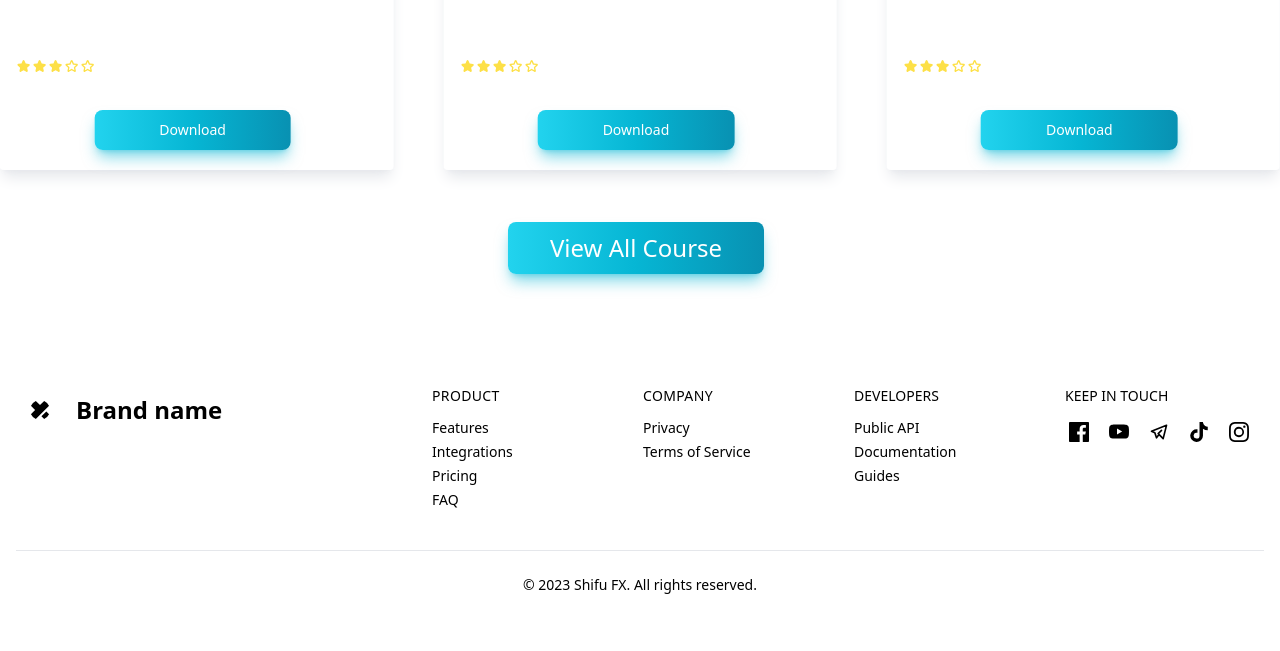
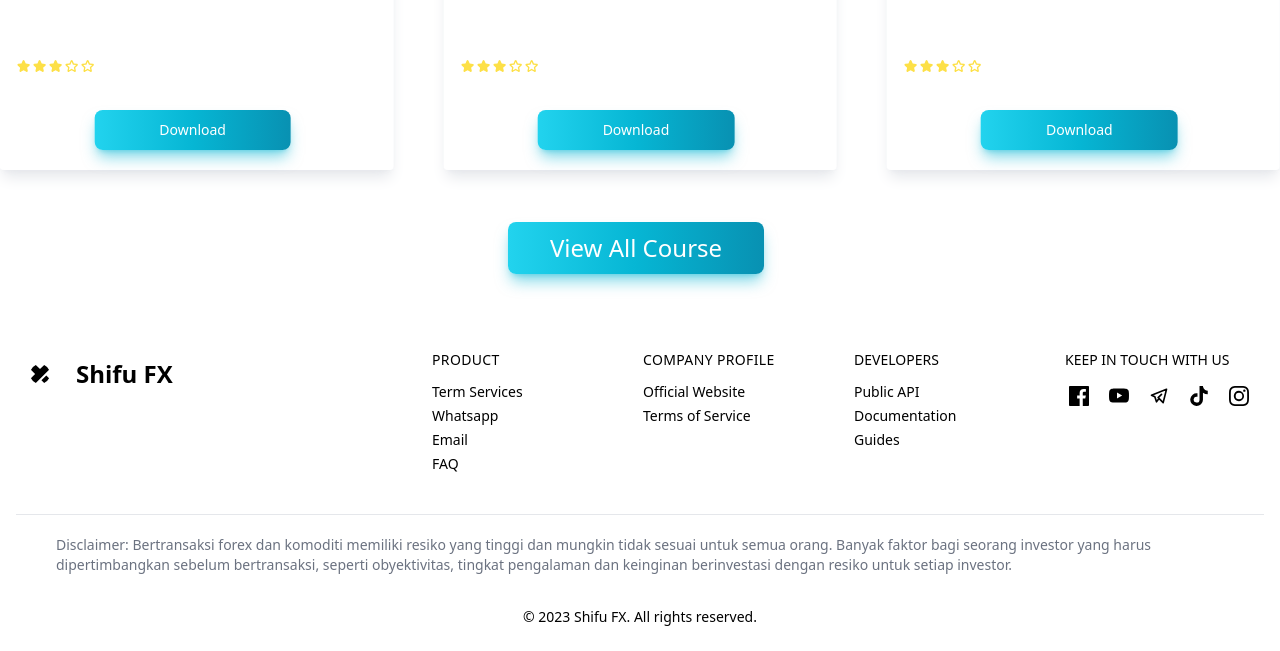
Before and after one commit to shifufx/portofolio, a Next.js app: page / in a window 1280 px wide. Shown: the part 1468-2119 px from the top of the page. Before the commit the page ends 2087 px from the top, so only its background shows below. Built offline with nearby package versions, Linux system fonts and the light colour scheme.

Commit message:
added disclaimer on footer section :mouse::mouse::mouse::mouse:

```diff
--- /dev/null
+++ b/components/Courses.jsx
@@ -0,0 +1,11 @@
+import React from 'react'
+
+const Courses = () => {
+  return (
+    <h1>
+        this is course
+    </h1>
+    )
+}
+
+export default Courses;
--- a/components/Footer.jsx
+++ b/components/Footer.jsx
@@ -6,6 +6,9 @@ import {GrFacebook} from 'react-icons/gr'
 import {TbBrandTelegram} from 'react-icons/tb'
 import {FaTiktok} from 'react-icons/fa'
 import {BsYoutube} from 'react-icons/bs'
+import {MdLocationOn} from 'react-icons/md'
+import {BsWhatsapp} from 'react-icons/bs'
+import {MdOutlineEmail} from 'react-icons/md'
 
 const Footer = () => {
   return (
@@ -18,21 +21,21 @@ const Footer = () => {
 						<path d="M18.266 26.068l7.839-7.854 4.469 4.479c1.859 1.859 1.859 4.875 0 6.734l-1.104 1.104c-1.859 1.865-4.875 1.865-6.734 0zM30.563 2.531l-1.109-1.104c-1.859-1.859-4.875-1.859-6.734 0l-6.719 6.734-6.734-6.734c-1.859-1.859-4.875-1.859-6.734 0l-1.104 1.104c-1.859 1.859-1.859 4.875 0 6.734l6.734 6.734-6.734 6.734c-1.859 1.859-1.859 4.875 0 6.734l1.104 1.104c1.859 1.859 4.875 1.859 6.734 0l21.307-21.307c1.859-1.859 1.859-4.875 0-6.734z"></path>
 					</svg>
 				</div>
-				<span className="self-center text-2xl font-semibold">Brand name</span>
+				<span className="self-center text-2xl font-semibold">Shifu FX</span>
 			</a>
 		</div>
 		<div className="grid grid-cols-2 text-sm gap-x-3 gap-y-8 lg:w-2/3 sm:grid-cols-4">
 			<div className="space-y-3">
 				<h3 className="tracking-wide uppercase dark:text-gray-50">Product</h3>
 				<ul className="space-y-1">
-					<li>
-						<a rel="noopener noreferrer" href="#">Features</a>
+					<li className='flex'>
+						<a rel="noopener noreferrer" href="#">Term Services</a>
 					</li>
 					<li>
-						<a rel="noopener noreferrer" href="#">Integrations</a>
+						<a rel="noopener noreferrer" href="#">Whatsapp</a>
 					</li>
 					<li>
-						<a rel="noopener noreferrer" href="#">Pricing</a>
+						<a rel="noopener noreferrer" href="mailto:ryan@shifufx.education">Email</a>
 					</li>
 					<li>
 						<a rel="noopener noreferrer" href="#">FAQ</a>
@@ -40,10 +43,10 @@ const Footer = () => {
 				</ul>
 			</div>
 			<div className="space-y-3">
-				<h3 className="tracking-wide uppercase dark:text-gray-50">Company</h3>
+				<h3 className="tracking-wide uppercase dark:text-gray-50">Company Profile</h3>
 				<ul className="space-y-1">
 					<li>
-						<a rel="noopener noreferrer" href="#">Privacy</a>
+						<a rel="noopener noreferrer" href="https://shifufx.id/">Official Website</a>
 					</li>
 					<li>
 						<a rel="noopener noreferrer" href="#">Terms of Service</a>
@@ -54,7 +57,7 @@ const Footer = () => {
 				<h3 className="uppercase dark:text-gray-50">Developers</h3>
 				<ul className="space-y-1">
 					<li>
-						<a rel="noopener noreferrer" href="#">Public API</a>
+						<a rel="noopener" href="#">Public API</a>
 					</li>
 					<li>
 						<a rel="noopener noreferrer" href="#">Documentation</a>
@@ -65,7 +68,7 @@ const Footer = () => {
 				</ul>
 			</div>
 			<div className="space-y-3">
-				<div className="uppercase dark:text-gray-50">Keep in touch</div>
+				<div className="uppercase dark:text-gray-50">Keep in touch with us</div>
 				<div className="flex justify-start space-x-3">
 
                     <a rel="noopener noreferrer" href="#" title="Facebook" className="flex items-center p-1 hover:bg-blue-500">
@@ -87,7 +90,11 @@ const Footer = () => {
 			</div>
 		</div>
 	</div>
-	<div className="py-6 text-sm text-center dark:text-gray-400">© 2023 Shifu FX. All rights reserved.</div>
+    <div className="disclaimer float-left text-sm object-left-bottom text-gray-500 py-5 mb-3 px-10">
+        Disclaimer:
+        Bertransaksi forex dan komoditi memiliki resiko yang tinggi dan mungkin tidak sesuai untuk semua orang. Banyak faktor bagi seorang investor yang harus dipertimbangkan sebelum bertransaksi, seperti obyektivitas, tingkat pengalaman dan keinginan berinvestasi dengan resiko untuk setiap investor.
+        </div>
+	<div className="py-6 text-sm text-center dark:text-gray-500">© 2023 Shifu FX. All rights reserved.</div>
 </footer>
   )
 }
--- a/components/Navbar.jsx
+++ b/components/Navbar.jsx
@@ -28,7 +28,7 @@ const Navbar = () => {
     <div style={{backgroundColor: `${color}`}} className='fixed left-0 top-0 w-full z-10 ease-in duration-300'>
         <div className='max-w-[1240px] m-auto flex justify-between items-center p-4 text-white'>
             <Link href="/">
-                <h1 style={{color: `${textColor}`}} className='font-bold text-2xl'>Shifu</h1>
+                <h1 style={{color: `${textColor}`}} className='font-bold text-2xl'>Shifu FX</h1>
             </Link>
                 <ul style={{color: `${textColor}`}} className='hidden sm:flex'>
                     <li className='p-4'>
--- a/components/Section2.jsx
+++ b/components/Section2.jsx
@@ -44,7 +44,7 @@ const Section2 = () => {
 
             </Swiper>
         </div>
-        <div className="button py-5 text-center mx-auto mb-10">
+        <div className="button py-5 text-center mx-auto mb-1">
             <Link href={"/"}>
                 <button className='w-1/5 duration-300 hover:-translate-y-1 text-2xl text-white bg-gradient-to-r from-cyan-400 via-cyan-500 to-cyan-600 hover:bg-gradient-to-br focus:ring-4 focus:outline-none focus:ring-cyan-300 dark:focus:ring-cyan-800 shadow-lg shadow-cyan-500/50 dark:shadow-lg dark:shadow-cyan-800/80 font-medium rounded-lg px-5 py-2.5 text-center mr-2 mb-2'>View All Course</button>
             </Link>
--- /dev/null
+++ b/pages/course.js
@@ -0,0 +1,21 @@
+import Head from 'next/head'
+import Image from 'next/image'
+import { Inter } from '@next/font/google'
+import Courses from '@/components/Courses'
+
+const inter = Inter({ subsets: ['latin'] })
+
+export default function Course() {
+  return (
+    <>
+      <Head>
+        <title>Courses | Shifu FX</title>
+        <meta name="description" content="Generated by create next app" />
+        <meta name="viewport" content="width=device-width, initial-scale=1" />
+        <link rel="icon" href="/favicon.ico" />
+      </Head>
+
+      <Courses />
+    </>
+  )
+}
```
